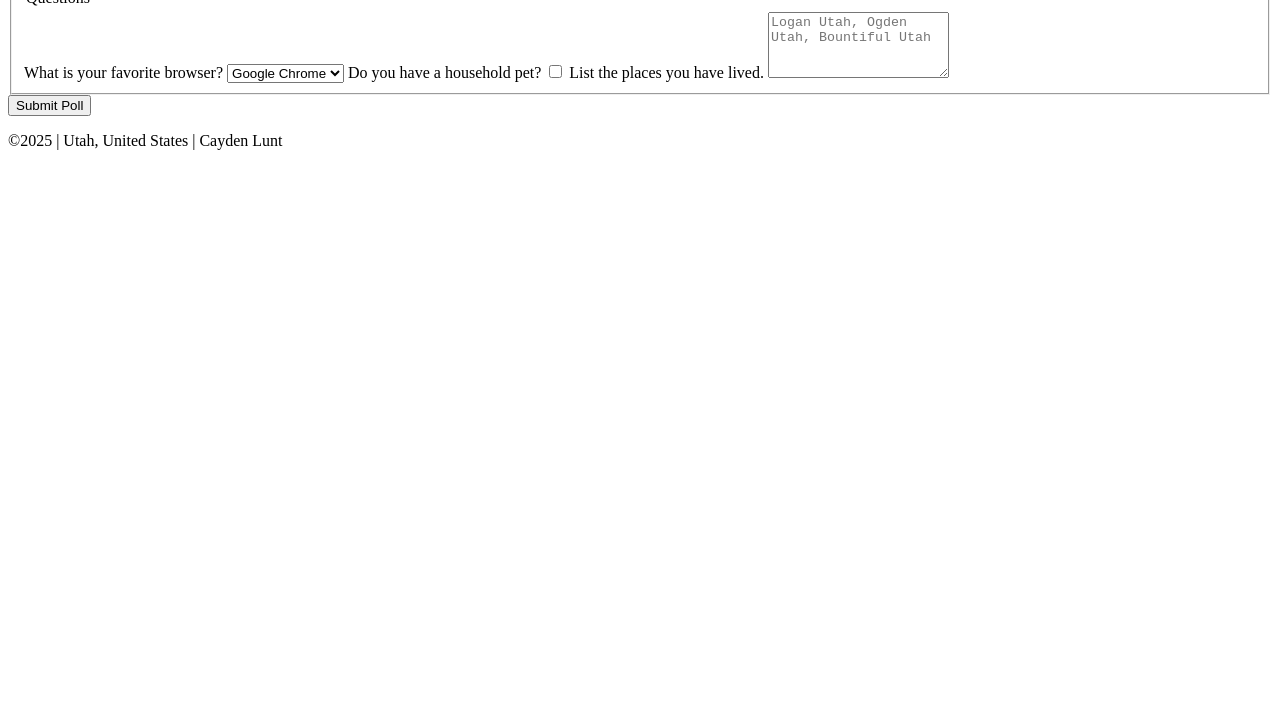
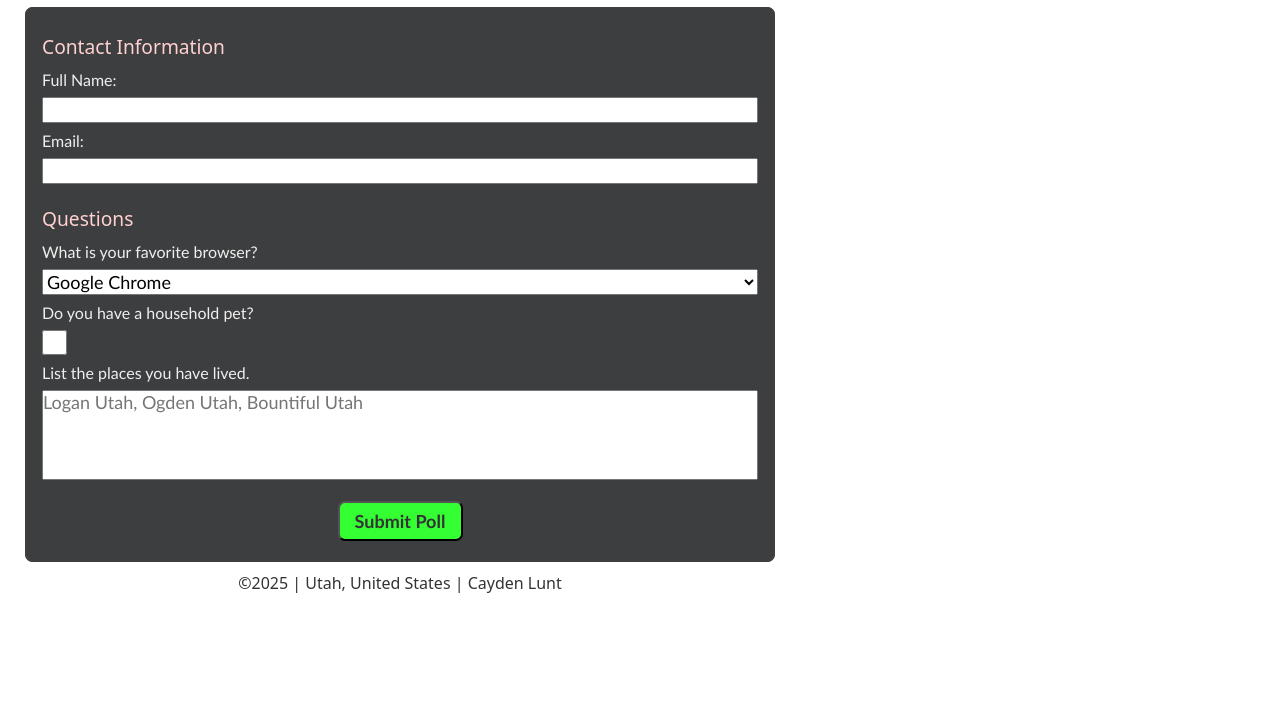
Before and after one commit to Hibob555556/wdd130, a plain HTML site: page week05/poll-form.html in a window 1280 px wide. Shown: the part 76-800 px from the top of the page. Drawn offline with Linux system fonts and the light colour scheme.

```diff
--- a/week05/poll-form.html
+++ b/week05/poll-form.html
@@ -5,11 +5,12 @@
     <meta charset="UTF-8">
     <meta name="viewport" content="width=device-width, initial-scale=1.0">
     <title>Poll Form</title>
+    <link rel="stylesheet" href="styles/poll-form.css">
 </head>
 
 <body>
     <header>
-
+        <h1>&nbsp;&nbsp;Poll Form&nbsp;&nbsp;</h1>
     </header>
 
     <main>
--- /dev/null
+++ b/week05/styles/poll-form.css
@@ -0,0 +1,109 @@
+:root {
+    --font: system-ui, -apple-system, BlinkMacSystemFont, 'Segoe UI', Roboto, Oxygen, Ubuntu, Cantarell, 'Open Sans', 'Helvetica Neue', sans-serif;
+    --contrast-font: Trebuchet MS, sans-serif;
+    --main-text-color: #efefef;
+    --dark-text-color: #333;
+    --background-color: #3d3e3f;
+    --border-color: #3f3f3f;
+    --contrast-color: #ffd1d1;
+    --background-contrast: #33ff33;
+}
+
+* {
+  margin: 0;
+  padding: 0;
+  box-sizing: border-box;
+}
+
+body {
+  font-family: var(--font);
+  color: var(--main-text-color);
+  justify-content: center;
+  align-items: center;
+  width: 800px;
+}
+
+header {
+    background-color: var(--background-color);
+    text-align: center;
+}
+
+h1 {
+  text-decoration: underline;
+  font-weight: 500;
+  color: var(--main-text-color);
+  padding: 15px;
+}
+
+main {
+  width: 800px;
+  justify-items: center;
+}
+
+form {
+  width: 750px;
+  margin: 10px;
+  padding: 10px;
+  border: 1px solid var(--border-color);
+  border-radius: 7px;
+  background-color: var(--background-color);
+  display: grid;
+}
+
+footer {
+  color: var(--dark-text-color);
+  width: 800px;
+  text-align: center;
+}
+
+fieldset {
+  display: grid;
+  grid-gap: 0.5rem;
+  margin: 5px;
+  border: 1px solid var(--border-color);
+}
+
+textarea {
+  resize: none;
+}
+
+legend {
+  padding: 10px 0 10px 0;
+  color: var(--contrast-color);
+  font-size: larger;
+}
+
+label, input,
+button, select, textarea {
+  font-family: var(--contrast-font);
+}
+
+input, select, textarea {
+  font-size: large;
+}
+
+input[type="checkbox"] {
+  width: 25px;
+  height: 25px;
+  vertical-align: bottom;
+}
+
+button {
+  width: 125px;
+  height: auto;
+  justify-self: center;
+  margin: 15px 0 10px 0;
+  font-family: var(--contrast-font);
+  font-weight: 700;
+  color: var(--dark-text-color);
+  background-color: var(--background-contrast);
+  border-radius: 7px;
+  font-size: large;
+  padding: 7px;
+}
+
+button:hover {
+  transform: scale(1.1);
+  box-shadow: 3px 3px 1px 0px rgba(0,0,0,0.75);
+  cursor: pointer;
+}
--- /dev/null
+++ b/week05/styles/quiz.css
@@ -0,0 +1,60 @@
+:root  {
+    --border-style: 1px solid rgb(0 0 0 / 10%);
+    --border-radius: 7px;
+    --background-color: #333;
+    --background-color-light: #ddd;
+    --color-dark: #333;
+    --color: #ddd;
+}
+
+* {
+    margin: 0;
+    padding: 0;
+    box-sizing: border-box;
+}
+
+main {
+    max-width: 500px;
+    background-color: var(--background-color);
+    color: var(--color);
+}
+
+h1 {
+    margin: 0.5rem;
+}
+
+form {
+    background-color: var(--background-color-light);
+    color: #000;
+    border-radius: var(--border-radius);
+}
+
+code {
+    display: block;
+    background-color: #000;
+    color: #3f3;
+}
+
+.box {
+    margin: 1rem;
+    border: var(--border-style);
+    padding: 1rem;
+}
+
+input, textarea, select, button {
+    padding: .75rem;
+    width: 350px;
+}
+
+.quiz-item {
+    border: none;
+}
+
+button {
+    background-color: navy;
+    color: #fff;
+    display: block;
+    margin: 0 auto;
+    border-radius: .5rem;
+    box-shadow: 3px 3px 5px #111;
+}
```
Also changed, not shown: week05/quiz.html (added, +44 -0 lines).
